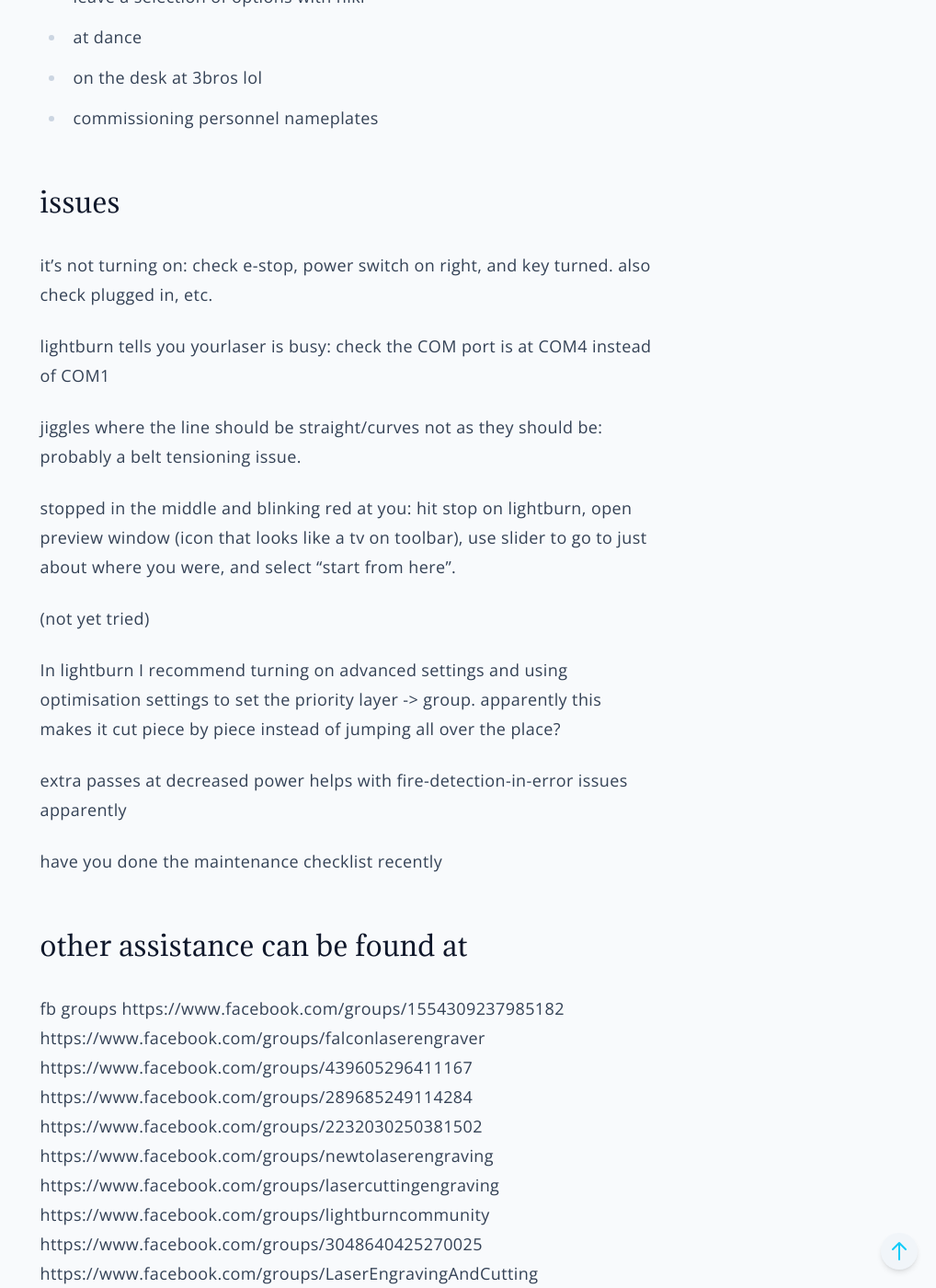
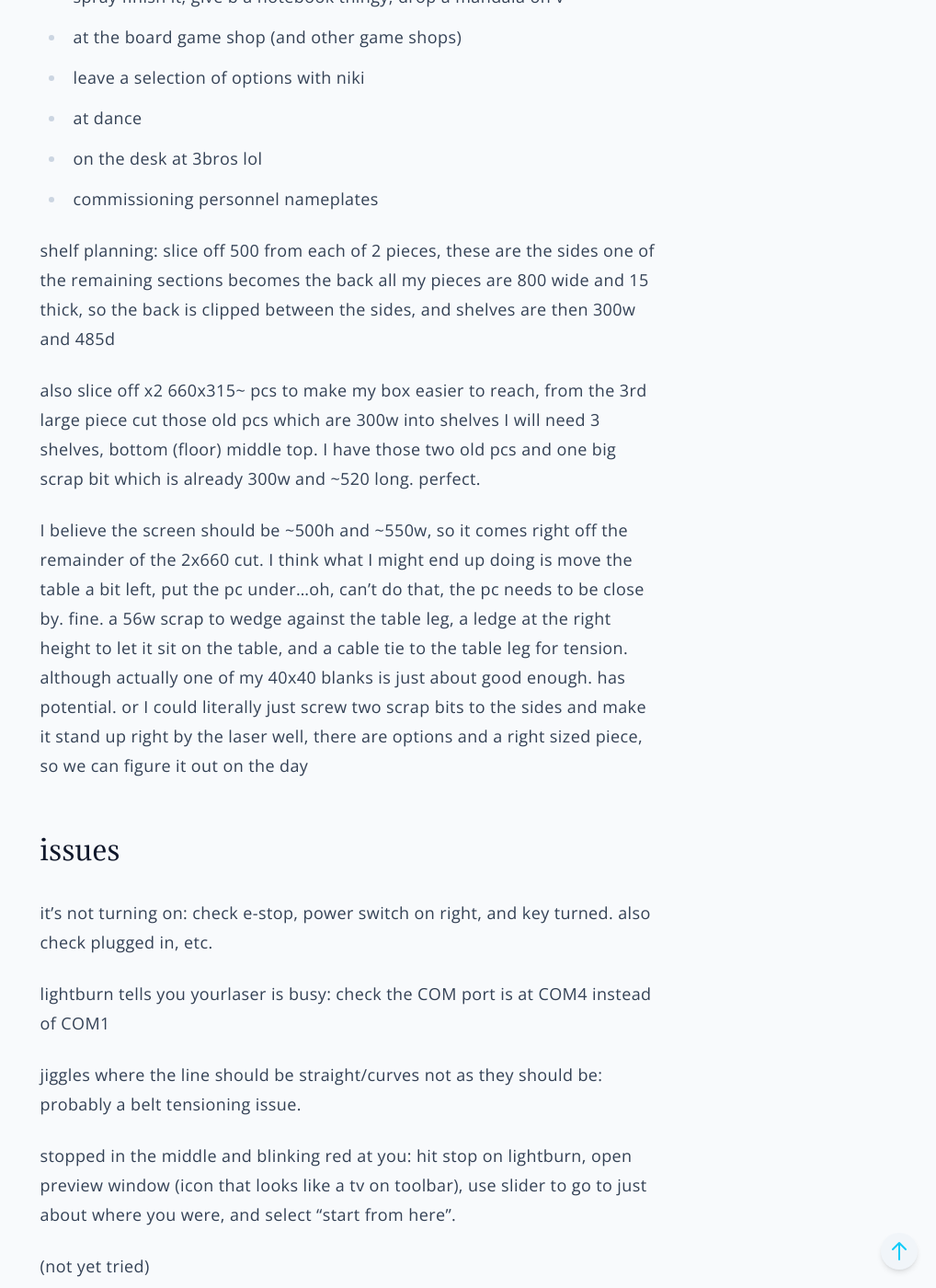
Before and after one commit to paper-engineer/laser-gallery, a Jekyll site: the page built from docs/_pages/troubleshooting.md, in a window 1280 px wide and 1400 px high, scrolled down 2148 px. Shown: the whole window at 92% size, without its empty margins (262-1280 px from the left). Built offline with Jekyll 4.4.1, drawn with Linux system fonts in a browser that asks for light colours; some of the changed text lies outside the part shown.

Commit message:
Update troubleshooting.md

```diff
--- a/docs/_pages/troubleshooting.md
+++ b/docs/_pages/troubleshooting.md
@@ -5,7 +5,9 @@ layout: page
 
 ## current status / todolist
 
-the focus seems weird I need to cut a step tool and something something something
+also, it feels a lot like the tool is wrong, given the first couple of tries. so I guess I have to experiment with actual focus now. bah. cut...a staircase shape? will probably be fine, yeah.
+
+then run a few rounds of focus testing somehow
 
 before next laser day
 - vacuum dust out of rails and drive belts
@@ -47,6 +49,23 @@ people and places to leave sample kit around
 - on the desk at 3bros lol
 - commissioning personnel nameplates
 
+shelf planning:
+slice off 500 from each of 2 pieces, these are the sides
+one of the remaining sections becomes the back
+all my pieces are 800 wide and 15 thick, so the back is clipped between the sides, and shelves are then 300w and 485d
+
+also slice off x2 660x315~ pcs to make my box easier to reach, from the 3rd large piece
+cut those old pcs which are 300w into shelves
+I will need 3 shelves, bottom (floor) middle top. I have those two old pcs and one big scrap bit which is already 300w and ~520 long. perfect.
+
+I believe the screen should be ~500h and ~550w, so it comes right off the remainder of the 2x660 cut.
+I think what I might end up doing is move the table a bit left, put the pc under...oh, can't do that, the pc needs to be close by.
+fine. a 56w scrap to wedge against the table leg, a ledge at the right height to let it sit on the table, and a cable tie to the table leg for tension.
+although actually one of my 40x40 blanks is just about good enough. has potential.
+or I could literally just screw two scrap bits to the sides and make it stand up right by the laser
+well, there are options and a right sized piece, so we can figure it out on the day
+
+
 ## issues
 
 it's not turning on: check e-stop, power switch on right, and key turned. also check plugged in, etc.
```
